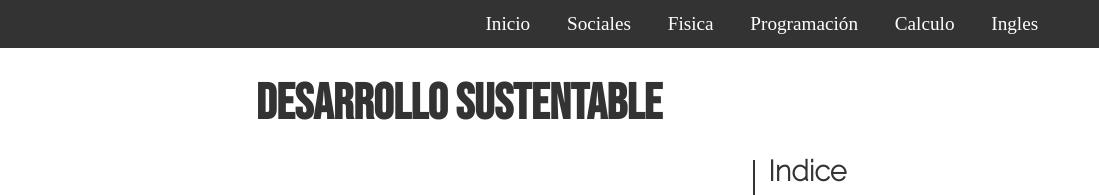
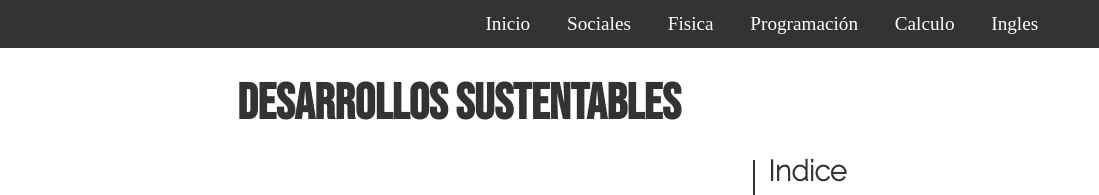
Before and after one commit to JesusRodrigo-Cetis77/DesarrolloSustentable, a plain HTML site: page index.html in a window 1280 px wide. Shown: the top 195 px of the page, 181-1280 px from the left. Drawn offline with Linux system fonts and the light colour scheme.

Commit message:
Solo es una prueba

```diff
--- a/index.html
+++ b/index.html
@@ -23,7 +23,7 @@
 
     />
 
-    <title>Desarrollos Sustentables</title>
+    <title>Desarrollo Sustentable</title>
   </head>
   <body id="indice__intro">
     <!--Copiar el codigo de aqui-->
@@ -49,7 +49,7 @@
     <article class="main">
       <div class="title">
         <h1>
-          Desarrollo Sustentable
+          Desarrollos Sustentables
         </h1>
       </div>
       <div class="cuerpo">
```
